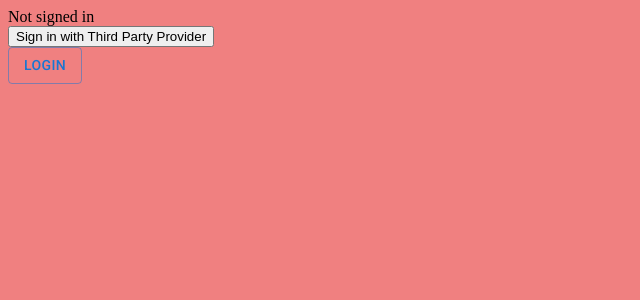
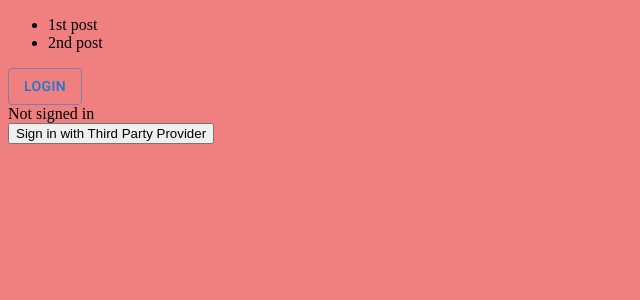
Before and after one commit to Qiming-Liu/ThinkMoreForum-Frontend, a Next.js app: page / in a window 1280 px wide. Shown: the top 300 px of the page, without its empty margins (0-640 px from the left). Built offline with nearby package versions, Linux system fonts and the light colour scheme; no server answers.

Commit message:
feat: google fb login

```diff
--- /dev/null
+++ b/components/thirdpartylogin/index.js
@@ -0,0 +1,28 @@
+import React from 'react';
+import { useSession, signIn, signOut } from 'next-auth/react';
+
+const LoginFBGoogle = () => {
+  const { data: session } = useSession();
+
+  if (session) {
+    return (
+      <>
+        Signed in as email {session.users.email} <br />
+        Signed in as username {session.users.name} <br />
+        <button type="submit" onClick={() => signOut()}>
+          Sign out
+        </button>
+      </>
+    );
+  }
+  return (
+    <>
+      Not signed in <br />
+      <button type="submit" onClick={() => signIn()}>
+        Sign in with Third Party Provider
+      </button>
+    </>
+  );
+};
+
+export default LoginFBGoogle;
--- a/pages/_app.js
+++ b/pages/_app.js
@@ -5,6 +5,7 @@ import Head from 'next/head';
 import store from '../store/store';
 import LoginDialog from '../components/login/LoginDialog';
 import Login from '../components/login';
+import LoginFBGoogle from '../components/thirdpartylogin';
 import '../styles/main.scss';
 
 const MyApp = ({ Component, pageProps: { session, ...pageProps } }) => {
@@ -25,6 +26,7 @@ const MyApp = ({ Component, pageProps: { session, ...pageProps } }) => {
         <LoginDialog>
           <Login />
         </LoginDialog>
+        <LoginFBGoogle />
       </SessionProvider>
     </Provider>
   );
--- a/pages/index.js
+++ b/pages/index.js
@@ -1,27 +1,22 @@
-import React from 'react';
-import { useSession, signIn, signOut } from 'next-auth/react';
+import React, { useEffect } from 'react';
+import { useDispatch, useSelector } from 'react-redux';
+import { fetchPosts } from '../store/actions/postAction';
 
 const Index = () => {
-  const { data: session } = useSession();
+  const dispatch = useDispatch();
+  const { posts } = useSelector((state) => state.post);
 
-  if (session) {
-    return (
-      <>
-        Signed in as email {session.users.email} <br />
-        Signed in as username {session.users.name} <br />
-        <button type="submit" onClick={() => signOut()}>
-          Sign out
-        </button>
-      </>
-    );
-  }
+  useEffect(() => {
+    dispatch(fetchPosts());
+  }, [dispatch]);
+
   return (
-    <>
-      Not signed in <br />
-      <button type="submit" onClick={() => signIn()}>
-        Sign in with Third Party Provider
-      </button>
-    </>
+    <ul>
+      {posts &&
+        posts.map((post) => {
+          return <li key={post}>{post}</li>;
+        })}
+    </ul>
   );
 };
 
```
